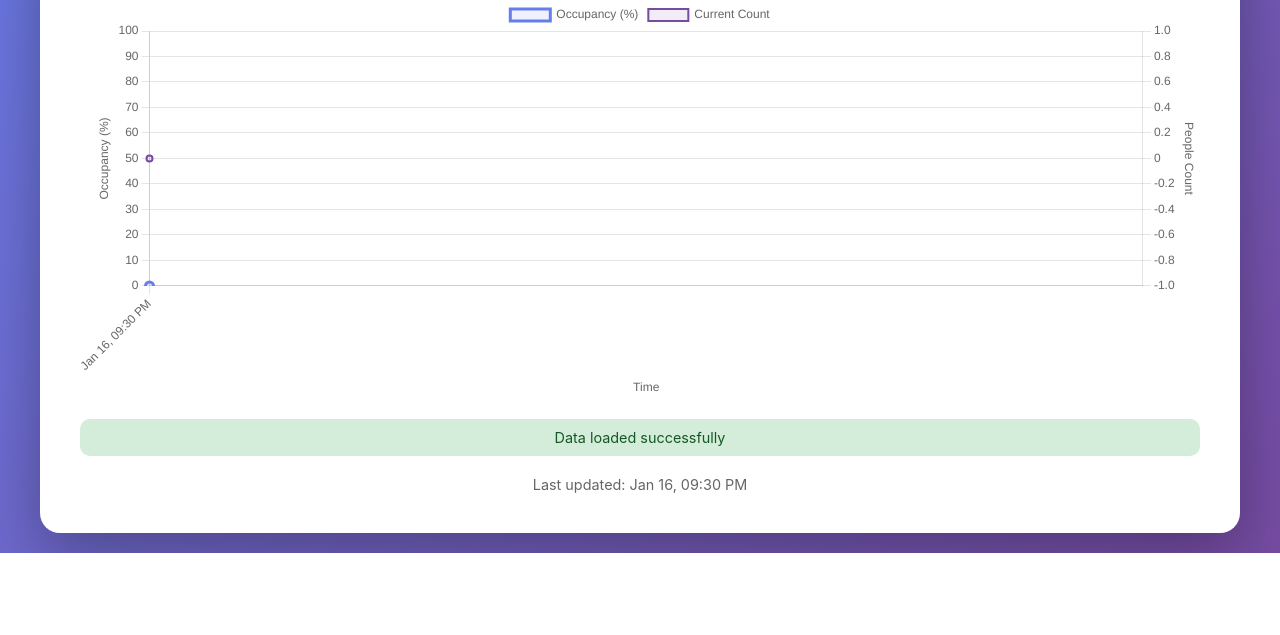
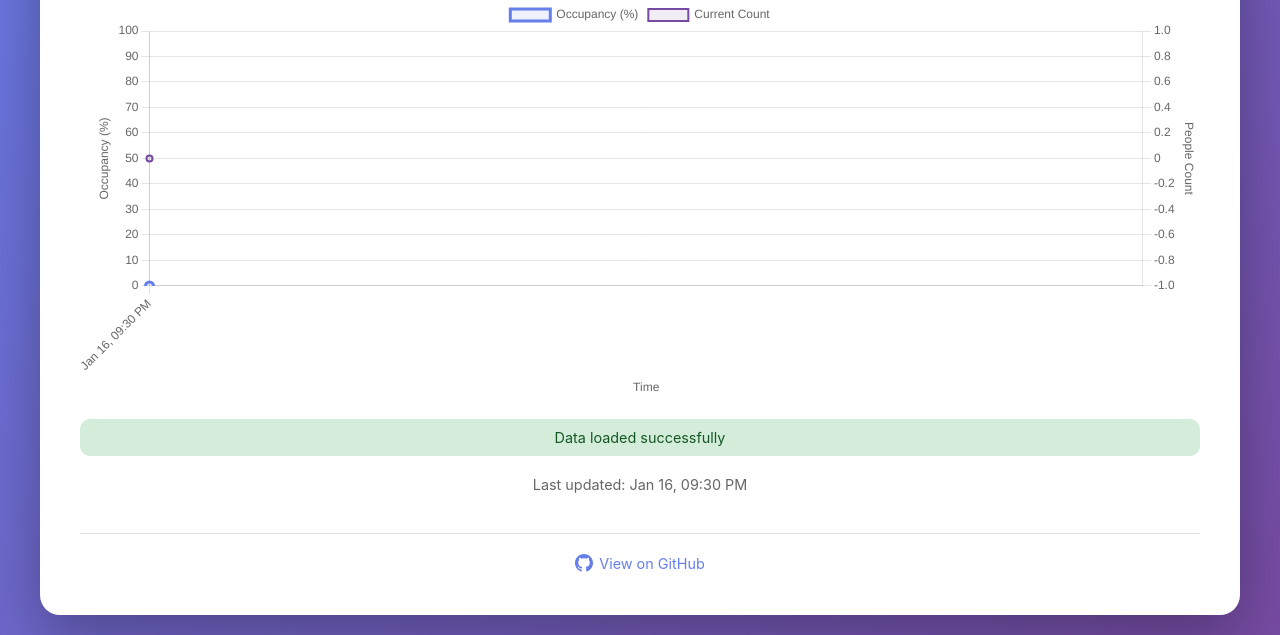
Before and after one commit to vanklompf/basen, a Flask app: page / in a window 1280 px wide. Shown: the part 388-1023 px from the top of the page. Before the commit the page ends 941 px from the top, so only its background shows below. Run offline with Flask 3, Linux system fonts and the light colour scheme; data comes from the database, SQL or seed files in the repository; both versions use the stored data as it was after the commit.

Commit message:
Add footer section to index.html with GitHub link and styling updates

```diff
--- a/templates/index.html
+++ b/templates/index.html
@@ -134,6 +134,36 @@
             color: white;
             border-color: transparent;
         }
+
+        .footer {
+            text-align: center;
+            margin-top: 40px;
+            padding-top: 20px;
+            border-top: 1px solid #e0e0e0;
+            color: #666;
+            font-size: 0.9em;
+        }
+
+        .footer a {
+            color: #667eea;
+            text-decoration: none;
+            transition: color 0.3s ease;
+            display: inline-flex;
+            align-items: center;
+            gap: 6px;
+        }
+
+        .footer a:hover {
+            color: #764ba2;
+            text-decoration: underline;
+        }
+
+        .footer a svg {
+            width: 18px;
+            height: 18px;
+            fill: currentColor;
+            vertical-align: middle;
+        }
     </style>
 </head>
 <body>
@@ -167,6 +197,15 @@
 
         <div class="status loading" id="status">Loading data...</div>
         <div class="last-update" id="lastUpdate"></div>
+
+        <div class="footer">
+            <a href="https://github.com/vanklompf/basen" target="_blank" rel="noopener noreferrer">
+                <svg viewBox="0 0 24 24" xmlns="http://www.w3.org/2000/svg">
+                    <path d="M12 0c-6.626 0-12 5.373-12 12 0 5.302 3.438 9.8 8.207 11.387.599.111.793-.261.793-.577v-2.234c-3.338.726-4.033-1.416-4.033-1.416-.546-1.387-1.333-1.756-1.333-1.756-1.089-.745.083-.729.083-.729 1.205.084 1.839 1.237 1.839 1.237 1.07 1.834 2.807 1.304 3.492.997.107-.775.418-1.305.762-1.604-2.665-.305-5.467-1.334-5.467-5.931 0-1.311.469-2.381 1.236-3.221-.124-.303-.535-1.524.117-3.176 0 0 1.008-.322 3.301 1.23.957-.266 1.983-.399 3.003-.404 1.02.005 2.047.138 3.006.404 2.291-1.552 3.297-1.23 3.297-1.23.653 1.653.242 2.874.118 3.176.77.84 1.235 1.911 1.235 3.221 0 4.609-2.807 5.624-5.479 5.921.43.372.823 1.102.823 2.222v3.293c0 .319.192.694.801.576 4.765-1.589 8.199-6.086 8.199-11.386 0-6.627-5.373-12-12-12z"/>
+                </svg>
+                View on GitHub
+            </a>
+        </div>
     </div>
 
     <script>
```
Also changed, not shown: instance/database.db.
